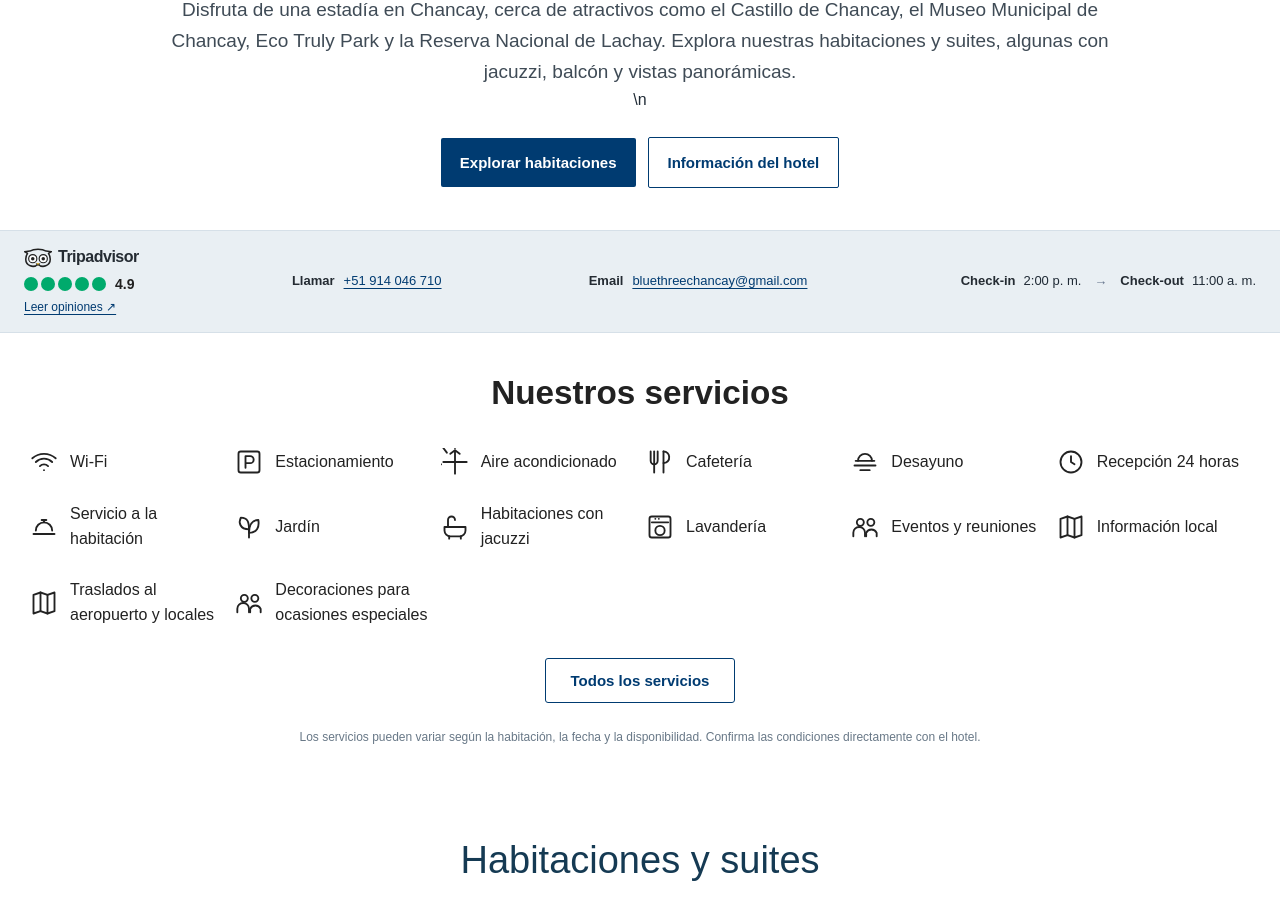
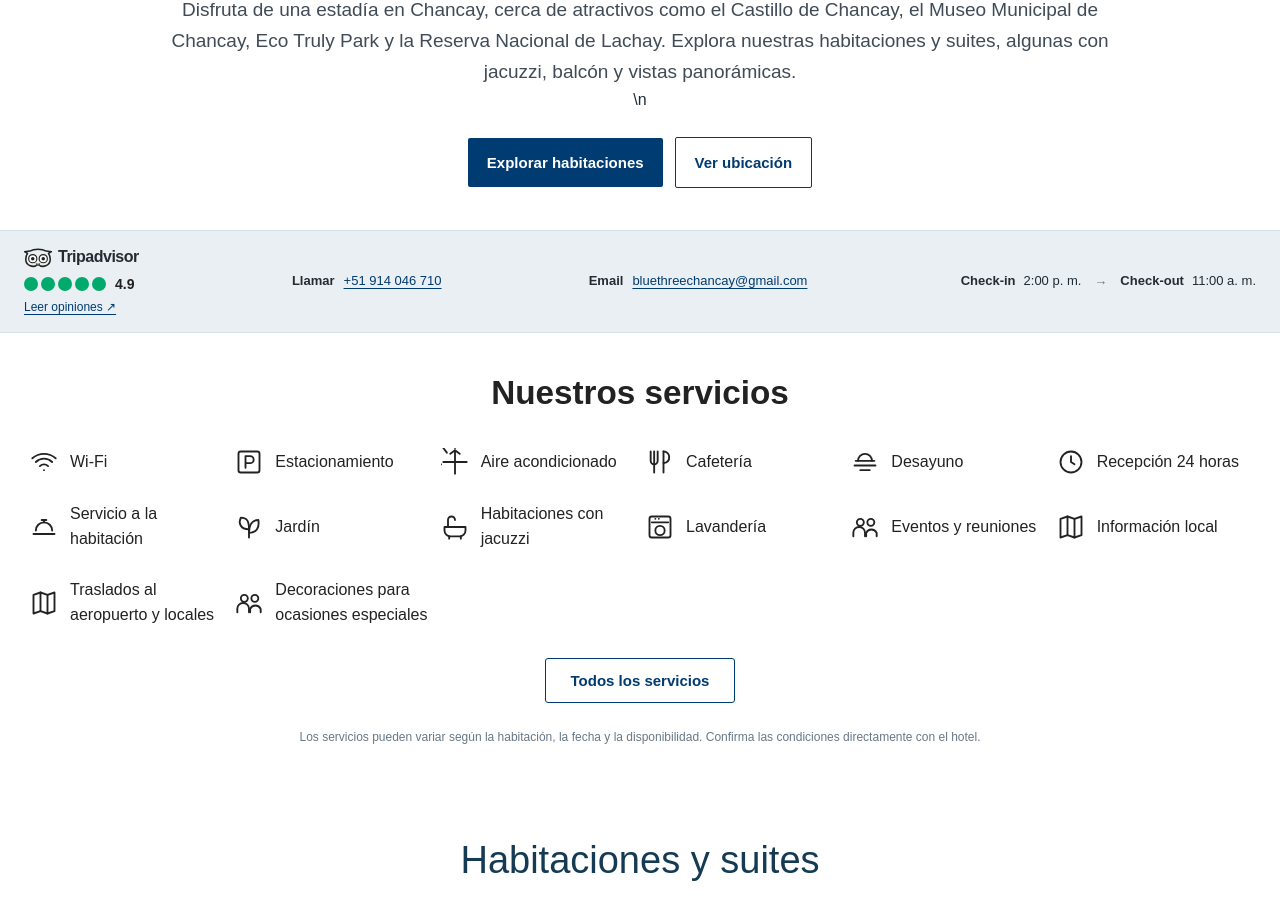
Before and after one commit to camilogomez17/hotelBlueThree, a Next.js app: page / in a window 1280 px wide. Shown: the part 780-1699 px from the top of the page. Built offline with nearby package versions, Linux system fonts and the light colour scheme.

Commit message:
Link homepage location button to dedicated location page

```diff
--- a/app/page.tsx
+++ b/app/page.tsx
@@ -121,7 +121,7 @@ export default function Home() {
       </section>
 
       <section className="filmstrip-intro" aria-label="Presentación de Hotel BlueThree">
-        <p>Disfruta de una estadía en Chancay, cerca de atractivos como el Castillo de Chancay, el Museo Municipal de Chancay, Eco Truly Park y la Reserva Nacional de Lachay. Explora nuestras habitaciones y suites, algunas con jacuzzi, balcón y vistas panorámicas.</p>\n        <div className="home-intro-actions"><a className="button button-dark" href="/habitaciones">Explorar habitaciones</a><a className="button button-outline" href="/politicas">Información del hotel</a></div>
+        <p>Disfruta de una estadía en Chancay, cerca de atractivos como el Castillo de Chancay, el Museo Municipal de Chancay, Eco Truly Park y la Reserva Nacional de Lachay. Explora nuestras habitaciones y suites, algunas con jacuzzi, balcón y vistas panorámicas.</p>\n        <div className="home-intro-actions"><a className="button button-dark" href="/habitaciones">Explorar habitaciones</a><a className="button button-outline" href="/ubicacion">Ver ubicación</a></div>
       </section>
 
       <aside className="hotel-utility-rail" aria-label="Información y contacto del hotel">
```
